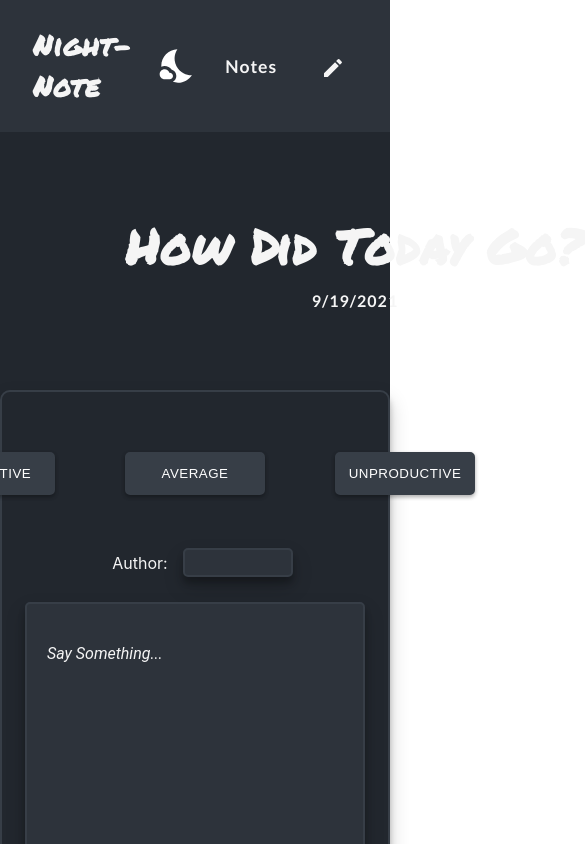
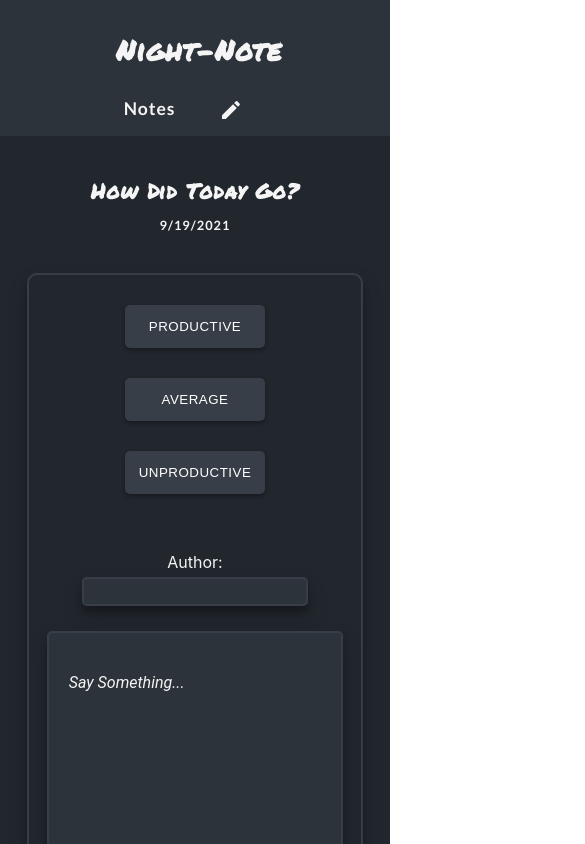
Before and after one commit to mmcbride2929/Night-Note, a React (Create React App) app: page / in a window 390 px wide. Shown: the top 844 px of the page, 585 px wide, since content can reach past the window. Built offline with nearby package versions, Linux system fonts and the light colour scheme; a web font is replaced by a local one.

Commit message:
Home Page is now responsive

```diff
--- a/src/components/ButtonRating/ButtonRating.js
+++ b/src/components/ButtonRating/ButtonRating.js
@@ -18,6 +18,9 @@ const StyledButton = styled.button`
   letter-spacing: 0.5px;
   box-shadow: rgba(0, 0, 0, 0.12) 0px 2px 4px, rgba(0, 0, 0, 0.24) 0px 2px 4px;
 
+  @media (max-width: 768px) {
+    margin: 15px 0;
+  }
   :hover {
     background-color: whitesmoke;
     border: 1px solid black;
--- a/src/components/Form/Form.js
+++ b/src/components/Form/Form.js
@@ -100,12 +100,25 @@ const ButtonContainer = styled.div`
   margin-top: 40px;
   padding: 20px;
   justify-content: center;
+
+  @media (max-width: 768px) {
+    flex-direction: column;
+    margin: 0px auto;
+    margin-top: 10px;
+    padding: 5px;
+  }
 `;
 
 const CharCount = styled.div`
   width: 60%;
   margin: 0 auto;
   text-align: right;
+
+  @media (max-width: 1024px) {
+    padding: 8px;
+    text-align: center;
+  }
+
   h5 {
     padding: 5px;
     color: whitesmoke;
@@ -120,10 +133,18 @@ const InputContainer = styled.div`
   justify-content: center;
   padding: 25px;
 
+  @media (max-width: 500px) {
+    flex-direction: column;
+  }
+
   label {
     text-align: center;
     color: whitesmoke;
     margin: 0 15px;
+
+    @media (max-width: 500px) {
+      padding: 5px;
+    }
   }
 
   input {
@@ -132,11 +153,17 @@ const InputContainer = styled.div`
     border-radius: 5px;
     border: 2px solid #373e47;
     background-color: #2d333b;
-
     outline: none;
     color: whitesmoke;
     box-shadow: rgba(0, 0, 0, 0.19) 0px 10px 20px,
       rgba(0, 0, 0, 0.23) 0px 6px 6px;
+
+    @media (max-width: 768px) {
+      width: 60%;
+    }
+    @media (max-width: 500px) {
+      width: 80%;
+    }
   }
 `;
 
@@ -164,7 +191,7 @@ const FormContainer = styled.div`
     color: whitesmoke;
     font-size: 1rem;
     font-family: 'Roboto', sans-serif;
-    height: 200px;
+    height: 150px;
     width: 80%;
     margin: 0px auto;
     padding: 40px 20px;
@@ -174,7 +201,6 @@ const FormContainer = styled.div`
     box-shadow: rgba(0, 0, 0, 0.19) 0px 10px 20px,
       rgba(0, 0, 0, 0.23) 0px 6px 6px;
     resize: none;
-
     outline: none;
   }
 
@@ -193,6 +219,10 @@ const FormContainer = styled.div`
     width: 80px;
     box-shadow: rgba(0, 0, 0, 0.12) 0px 2px 4px, rgba(0, 0, 0, 0.24) 0px 2px 4px;
     letter-spacing: 0.3px;
+
+    @media (max-width: 1024px) {
+      margin-top: 30px;
+    }
 
     :hover {
       cursor: pointer;
@@ -213,4 +243,8 @@ const NoteContainer = styled.div`
   border-radius: 10px;
   border: 2px solid #373e47;
   box-shadow: rgba(0, 0, 0, 0.19) 0px 10px 20px, rgba(0, 0, 0, 0.23) 0px 6px 6px;
+
+  @media (max-width: 1024px) {
+    width: 85%;
+  }
 `;
--- a/src/components/Header/Header.js
+++ b/src/components/Header/Header.js
@@ -13,18 +13,34 @@ const Header = ({ date, time }) => {
 export default Header;
 
 const HeaderContainer = styled.div`
-  width: 550px;
-  margin: 0 auto;
+  width: 100%;
+  display: flex;
+  flex-direction: column;
+  justify-content: center;
   color: whitesmoke;
+  margin: 120px 0px;
   text-align: center;
-  padding: 80px;
   align-items: center;
+
+  @media (max-width: 768px) {
+    margin: 70px 0px;
+  }
+  @media (max-width: 500px) {
+    margin: 40px 0px;
+  }
 
   > h1 {
     font-size: 3rem;
     font-family: 'Francois One', sans-serif;
     font-family: 'Permanent Marker', cursive;
     letter-spacing: 1px;
+
+    @media (max-width: 768px) {
+      font-size: 1.5rem;
+    }
+    @media (max-width: 500px) {
+      font-size: 1.3rem;
+    }
   }
 
   > h5 {
@@ -34,5 +50,9 @@ const HeaderContainer = styled.div`
     color: whitesmoke;
     font-weight: 600;
     letter-spacing: 1px;
+
+    @media (max-width: 768px) {
+      font-size: 0.8rem;
+    }
   }
 `;
--- a/src/components/Nav/Nav.js
+++ b/src/components/Nav/Nav.js
@@ -32,7 +32,6 @@ const StyledLink = styled(Link)`
   text-decoration: none;
   font-size: 1.1rem;
   color: whitesmoke;
-
   padding: 8px 12px;
   padding-top: 5px;
   padding-bottom: 0px;
@@ -60,6 +59,10 @@ const Wrapper = styled.div`
   padding: 10px;
   align-items: center;
   max-width: 1200px;
+
+  @media (max-width: 500px) {
+    flex-direction: column;
+  }
 `;
 
 const NavLeft = styled.div`
@@ -69,11 +72,19 @@ const NavLeft = styled.div`
   align-items: center;
   letter-spacing: 0.9px;
 
+  @media (max-width: 500px) {
+    padding: 20px;
+  }
+
   > .MuiSvgIcon-root {
     font-size: 40px;
     margin-top: 0;
     margin-left: 5px;
     color: white;
+
+    @media (max-width: 500px) {
+      display: none;
+    }
   }
 `;
 
--- a/src/pages/Home.js
+++ b/src/pages/Home.js
@@ -1,6 +1,7 @@
 import React from 'react';
 import Header from '../components/Header/Header';
 import Form from '../components/Form/Form';
+import styled from 'styled-components';
 
 const Home = () => {
   const current = new Date();
@@ -16,13 +17,17 @@ const Home = () => {
   });
 
   return (
-    <>
+    <Wrapper>
       <Header date={date} />
       <body>
         <Form time={currentTime} />
       </body>
-    </>
+    </Wrapper>
   );
 };
 
 export default Home;
+
+const Wrapper = styled.div`
+  background-color: #22272e;
+`;
```
Also changed, not shown: src/pages/About.js (added, +11 -0 lines), src/pages/Contact.js (added, +11 -0 lines).
